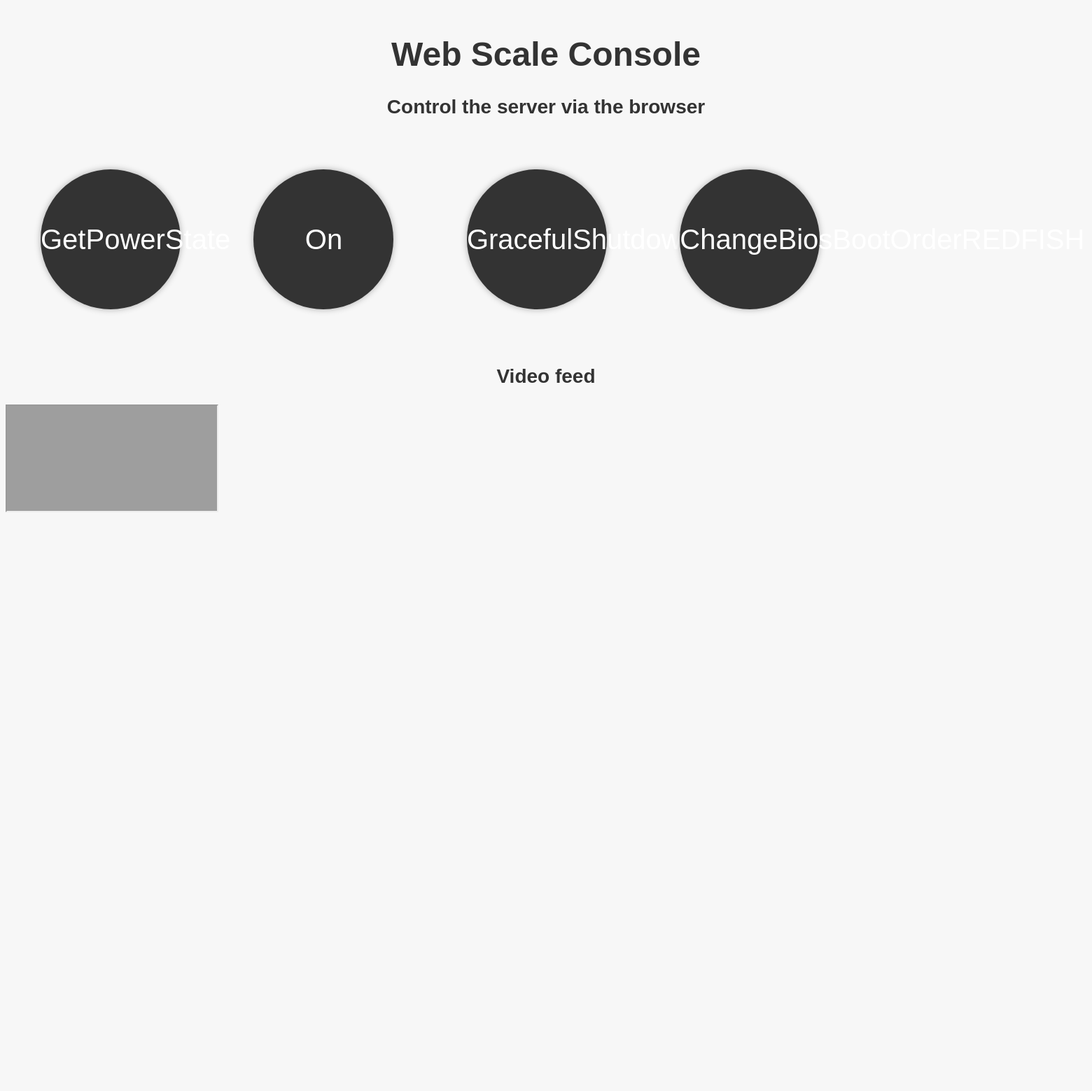
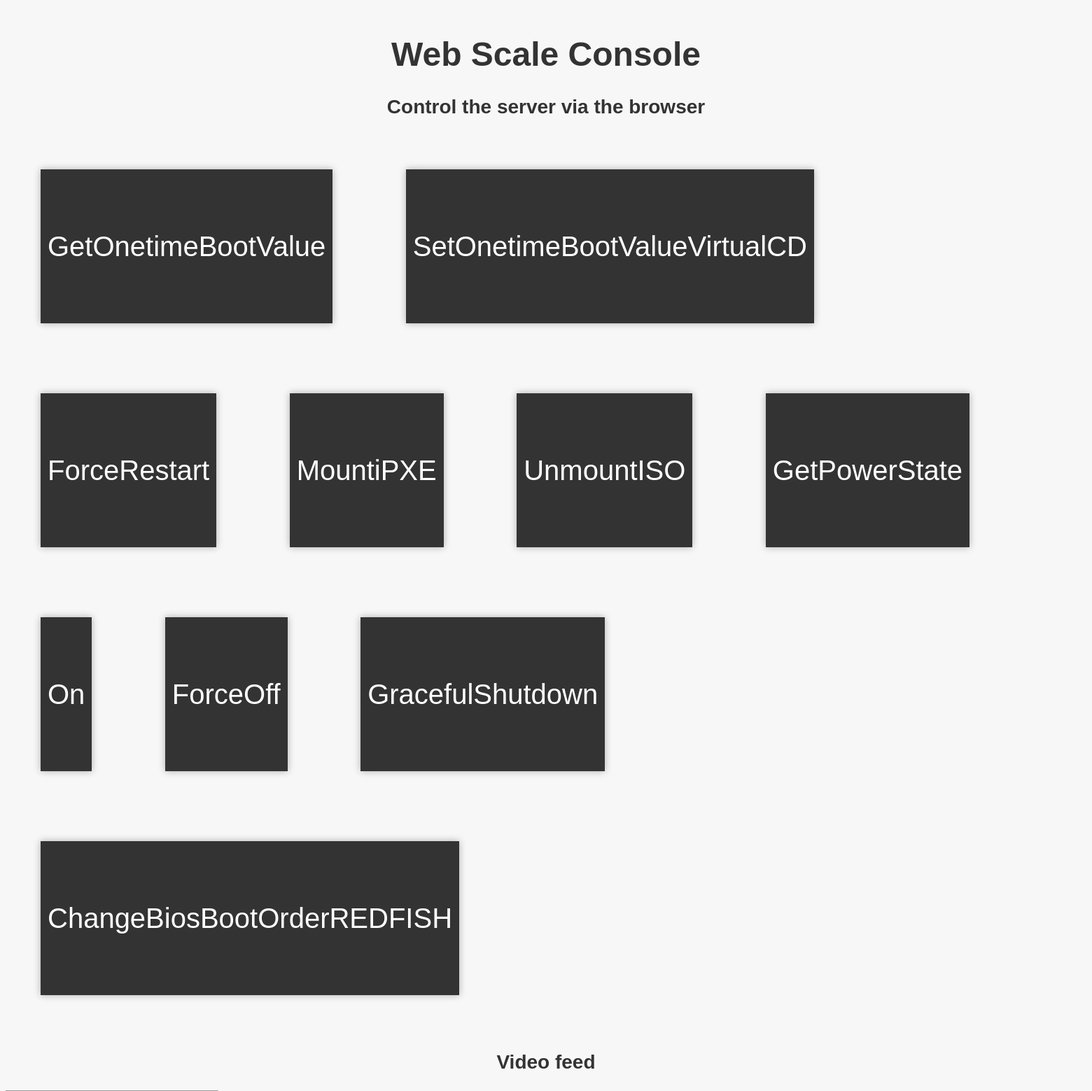
Before and after one commit to KarmaComputing/server-bootstrap, a Flask app: page / in a window 1560 px wide. Shown: the top 1559 px of the page at 70% size. Before the commit the page ends 732 px from the top, so only its background shows below. Run offline with Flask 3, Linux system fonts and the light colour scheme; grey boxes are pictures that could not be loaded.

Commit message:
wip remove dependency on DRAC-Redfish-Scripting

```diff
--- a/src/web-ui/app.py
+++ b/src/web-ui/app.py
@@ -1,6 +1,8 @@
 import os
 import subprocess
 from flask import Flask, jsonify, render_template
+import requests
+from requests.auth import HTTPBasicAuth
 
 app = Flask(__name__)
 
@@ -8,7 +10,9 @@ ip_address = os.getenv("IP_ADDRESS", "192.168.0.120")
 username = os.getenv("IDRAC_USERNAME", "root")
 password = os.getenv("IDRAC_PASSWORD", "calvin")
 
-IDRAC_SCRIPTS_BASE_PATH = os.getenv("IDRAC_SCRIPTS_BASE_PATH", "./iDRAC-Redfish-Scripting/Redfish\ Python/")
+IDRAC_SCRIPTS_BASE_PATH = os.getenv(
+    "IDRAC_SCRIPTS_BASE_PATH", "./iDRAC-Redfish-Scripting/Redfish Python/"
+)
 
 
 @app.route("/")
@@ -17,16 +21,203 @@ def index():
 
 
 def execute_redfish_command(action):
-    if action == 'GetPowerState':
-        breakpoint()
-        command = f"python {IDRAC_SCRIPTS_BASE_PATH}GetSetPowerStateREDFISH.py -ip {ip_address} -u {username} -p {password} --get"
+    if action == "ForceRestart":
+        url = f"https://{ip_address}/redfish/v1/Systems/System.Embedded.1/Actions/ComputerSystem.Reset"
+        headers = {"Content-Type": "application/json"}
+        payload = {"ResetType": "ForceRestart"}
+        auth = (username, password)
+
+        req = requests.post(
+            url, headers=headers, json=payload, auth=auth, verify=False
+        )  # noqa: E501
+        return (
+            jsonify(
+                {
+                    "output": req.text,
+                    "error": req.text,
+                }
+            ),
+            req.status_code,
+        )
+
+    if action == "MountiPXE":
+        command = (
+            f'curl -v -H "Content-Type: application/json" -X POST -u {username}:{password} '
+            f"-k https://{ip_address}/redfish/v1/Managers/iDRAC.Embedded.1/VirtualMedia/CD/Actions/VirtualMedia.InsertMedia "
+            f'-d \'{{"Image": "http://138.201.59.208/sites/default/files/ipxe.iso"}}\''
+        )
+
+        # URL
+        url = f"https://{ip_address}/redfish/v1/Managers/iDRAC.Embedded.1/VirtualMedia/CD/Actions/VirtualMedia.InsertMedia"
+
+        # Headers
+        headers = {"Content-Type": "application/json"}
+
+        # Data
+        data = {"Image": "http://138.201.59.208/sites/default/files/ipxe.iso"}
+
+        # Making the request
+        req = requests.post(
+            url,
+            headers=headers,
+            json=data,
+            auth=HTTPBasicAuth(username, password),
+            verify=False,
+        )
+        return (
+            jsonify(
+                {
+                    "output": req.text,
+                    "error": req.text,
+                }
+            ),
+            req.status_code,
+        )
+
+    if action == "UnMountiPXE":
+
+        # URL
+        url = f"https://{ip_address}/redfish/v1/Managers/iDRAC.Embedded.1/VirtualMedia/CD/Actions/VirtualMedia.EjectMedia"
+
+        # Headers
+        headers = {"Content-Type": "application/json"}
+
+        # Data
+        data = {}
+
+        # Making the request
+        req = requests.post(
+            url,
+            headers=headers,
+            json=data,
+            auth=HTTPBasicAuth(username, password),
+            verify=False,
+        )
+        return (
+            jsonify(
+                {
+                    "output": req.text,
+                    "error": req.text,
+                }
+            ),
+            req.status_code,
+        )
+
+    if action == "SetOnetimeBootValueVirtualCD":
+
+        # URL
+        url = f"https://{ip_address}/redfish/v1/Systems/System.Embedded.1"
+
+        # Headers
+        headers = {"Content-Type": "application/json"}
+
+        # Data
+        data = {"Boot": {"BootSourceOverrideTarget": "None"}}
+
+        # Making the request
+        req = requests.patch(
+            url,
+            headers=headers,
+            json=data,
+            auth=HTTPBasicAuth(username, password),
+            verify=False,
+        )
+        return (
+            jsonify(
+                {
+                    "output": req.text,
+                    "error": req.text,
+                }
+            ),
+            req.status_code,
+        )
+
+    if action == "GetOnetimeBootValue":
+
+        # URL
+        url = f"https://{ip_address}/redfish/v1/Systems/System.Embedded.1"
+
+        # Making the request
+        req = requests.get(
+            url,
+            auth=HTTPBasicAuth(username, password),
+            verify=False,
+        )
+        return (
+            jsonify(
+                {
+                    "output": req.text,
+                    "error": req.text,
+                }
+            ),
+            req.status_code,
+        )
+
+    if action == "GetPowerState":
+        command = f"python {IDRAC_SCRIPTS_BASE_PATH}GetSetPowerStateREDFISH.py -ip {ip_address} -u {username} -p {password} --get"  # noqa: E501
         result = subprocess.run(command, capture_output=True, shell=True)
-    if action == 'ChangeBiosBootOrderREDFISH':
-        command = f"python {IDRAC_SCRIPTS_BASE_PATH}ChangeBiosBootOrderREDFISH.py -ip {ip_address} -u {username} -p {password} --get"
+    if action == "ChangeBiosBootOrderREDFISH":
+        command = f"python {IDRAC_SCRIPTS_BASE_PATH}ChangeBiosBootOrderREDFISH.py -ip {ip_address} -u {username} -p {password} --get"  # noqa: E501
         result = subprocess.run(command, capture_output=True, shell=True)
 
+    if action == "On":
+        # URL
+        url = f"https://{ip_address}/redfish/v1/Systems/System.Embedded.1/Actions/ComputerSystem.Reset"
+
+        # Headers
+        headers = {"Content-Type": "application/json"}
+
+        # Data
+        data = {"ResetType": "On"}
+
+        # Making the request
+        req = requests.post(
+            url,
+            headers=headers,
+            json=data,
+            auth=HTTPBasicAuth(username, password),
+            verify=False,
+        )
+        return (
+            jsonify(
+                {
+                    "output": req.text,
+                    "error": req.text,
+                }
+            ),
+            req.status_code,
+        )
+
+    if action == "ForceOff":
+        # URL
+        url = f"https://{ip_address}/redfish/v1/Systems/System.Embedded.1/Actions/ComputerSystem.Reset"
+
+        # Headers
+        headers = {"Content-Type": "application/json"}
+
+        # Data
+        data = {"ResetType": "ForceOff"}
+
+        # Making the request
+        req = requests.post(
+            url,
+            headers=headers,
+            json=data,
+            auth=HTTPBasicAuth(username, password),
+            verify=False,
+        )
+        return (
+            jsonify(
+                {
+                    "output": req.text,
+                    "error": req.text,
+                }
+            ),
+            req.status_code,
+        )
+
     else:
-        command = f"python {IDRAC_SCRIPTS_BASE_PATH}GetSetPowerStateREDFISH.py -ip {ip_address} -u {username} -p {password} --set {action}"
+        command = f"python {IDRAC_SCRIPTS_BASE_PATH}GetSetPowerStateREDFISH.py -ip {ip_address} -u {username} -p {password} --set {action}"  # noqa: E501
         result = subprocess.run(command, capture_output=True, shell=True)
     return (
         jsonify(
@@ -44,18 +235,50 @@ def set_power_on():
     return execute_redfish_command("On")
 
 
+@app.route("/api/v1/ForceOff", methods=["POST"])
+def set_power_off():
+    return execute_redfish_command("ForceOff")
+
+
+@app.route("/api/v1/ForceRestart", methods=["POST"])
+def force_restart():
+    return execute_redfish_command("ForceRestart")
+
+
 @app.route("/api/v1/GracefulShutdown", methods=["POST"])
 def set_power_graceful_shutdown():
     return execute_redfish_command("GracefulShutdown")
 
+
 @app.route("/api/v1/GetPowerState", methods=["POST"])
 def get_power_state():
     return execute_redfish_command("GetPowerState")
+
 
 @app.route("/api/v1/ChangeBiosBootOrderREDFISH", methods=["POST"])
 def get_bios_boot_order():
     return execute_redfish_command("ChangeBiosBootOrderREDFISH")
 
 
+@app.route("/api/v1/MountiPXE", methods=["POST"])
+def mount_iPXE_iso():
+    return execute_redfish_command("MountiPXE")
+
+
+@app.route("/api/v1/UnmountISO", methods=["POST"])
+def unmount_iPXE_iso():
+    return execute_redfish_command("UnMountiPXE")
+
+
+@app.route("/api/v1/GetOnetimeBootValue", methods=["POST"])
+def get_current_onetime_boot_order():
+    return execute_redfish_command("GetOnetimeBootValue")
+
+
+@app.route("/api/v1/SetOnetimeBootValueVirtualCD", methods=["POST"])
+def get_boot_from_virtual_cd():
+    return execute_redfish_command("SetOnetimeBootValueVirtualCD")
+
+
 if __name__ == "__main__":
     app.run()
--- a/src/web-ui/templates/index.html
+++ b/src/web-ui/templates/index.html
@@ -19,11 +19,9 @@
          font-size: 28px;
          color: #333;
          }
-         .circle {
+         .button {
          display: inline-block;
-         width: 200px;
-         height: 200px;
-         border-radius: 50%;
+         padding: 10px;
          background-color: #333;
          margin: 50px;
          text-align: center;
@@ -34,11 +32,11 @@
          transition: background-color 0.2s ease-in-out, color 0.2s ease-in-out;
          box-shadow: 0 0 10px rgba(0, 0, 0, 0.3);
          }
-         .circle:hover {
+         .button:hover {
          background-color: #ffce00;
          color: #333;
          }
-         .circle.disabled {
+         .button.disabled {
          opacity: 0.5;
          pointer-events: none;
          }
@@ -94,21 +92,21 @@
          }
 
          function handleClick(event) {
-         	const circle = event.target;
-         	if (circle.classList.contains('disabled')) {
+             const button = event.target;
+             if (button.classList.contains('disabled')) {
                  return;
              }
 
-          const circles = document.getElementsByClassName('circle');
-          for (let i = 0; i < circles.length; i++) {
-            circles[i].setAttribute('disabled', true);
+          const buttons = document.getElementsByClassName('button');
+          for (let i = 0; i < buttons.length; i++) {
+            buttons[i].setAttribute('disabled', true);
           }
-         	circle.classList.add('disabled');
-         	circle.classList.add('loading');
-         	fetch(`/api/v1/${circle.textContent}`, {method: 'POST'})
+             button.classList.add('disabled');
+             button.classList.add('loading');
+             fetch(`/api/v1/${button.textContent}`, {method: 'POST'})
                  .then(response => response.json())
                  .then(data => {
-              console.log("yolo");
+              console.log("reply");
                      if (data.error !== "") {
                          const errorContainer = document.createElement('div');
                          errorContainer.classList.add('error');
@@ -125,11 +123,11 @@
                  })
                  .catch(error => console.error(error))
                  .finally(() => {
-         			  const circles = document.getElementsByClassName('circle');
-         			  for (let i = 0; i < circles.length; i++) {
-         			    circles[i].removeAttribute('disabled');
-                  circles[i].classList.remove('disabled');
-                  circles[i].classList.remove('loading');
+                 const buttons = document.getElementsByClassName('button');
+                       for (let i = 0; i < buttons.length; i++) {
+                         buttons[i].removeAttribute('disabled');
+                  buttons[i].classList.remove('disabled');
+                  buttons[i].classList.remove('loading');
                        }
                  });
          }
@@ -140,10 +138,16 @@
       <h1>Web Scale Console</h1>
       <h2>Control the server via the browser</h2>
       <div id="output"></div>
-      <div class="circle" onclick="handleClick(event)">GetPowerState</div>
-      <div class="circle" onclick="handleClick(event)">On</div>
-      <div class="circle" onclick="handleClick(event)">GracefulShutdown</div>
-      <div class="circle" onclick="handleClick(event)">ChangeBiosBootOrderREDFISH</div>
+      <div class="button" onclick="handleClick(event)">GetOnetimeBootValue</div>
+      <div class="button" onclick="handleClick(event)">SetOnetimeBootValueVirtualCD</div>
+      <div class="button" onclick="handleClick(event)">ForceRestart</div>
+      <div class="button" onclick="handleClick(event)">MountiPXE</div>
+      <div class="button" onclick="handleClick(event)">UnmountISO</div>
+      <div class="button" onclick="handleClick(event)">GetPowerState</div>
+      <div class="button" onclick="handleClick(event)">On</div>
+      <div class="button" onclick="handleClick(event)">ForceOff</div>
+      <div class="button" onclick="handleClick(event)">GracefulShutdown</div>
+      <div class="button" onclick="handleClick(event)">ChangeBiosBootOrderREDFISH</div>
       <div id="status"></div>
       <div id="error"></div>
       <h2>Video feed</h2>
```
Lines whose indentation alone changed are shown as unchanged.
